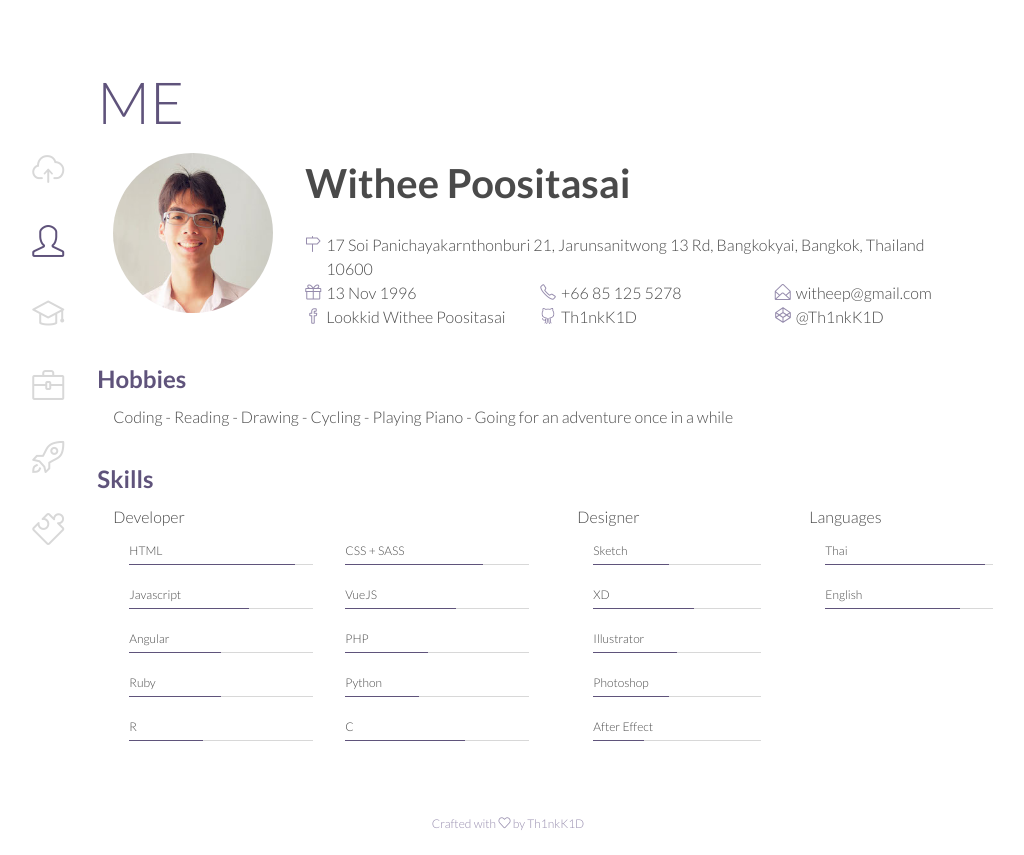
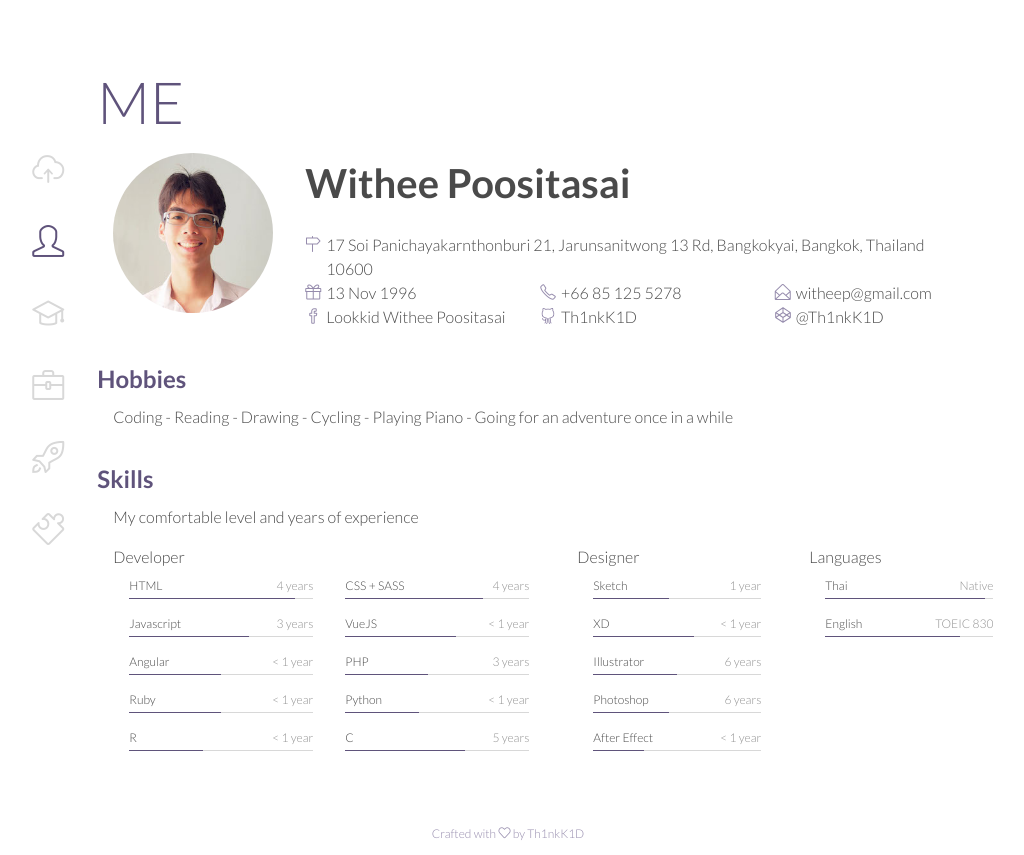
Before and after one commit to Th1nkK1D/me, a Vue app: page /profile in a window 1280 px wide. Shown: the whole page, without its empty margins (132-1156 px from the left). Built offline with nearby package versions, Linux system fonts and the light colour scheme.

Commit message:
Add skill desc, me minor ui tweak

```diff
--- a/src/components/Me.vue
+++ b/src/components/Me.vue
@@ -12,8 +12,8 @@
         <div class="padder">
           <h3 class="name">Withee Poositasai</h3>
 
-          <div class="columns is-gapless is-multiline">
-            <div v-for="field in bio" :key="field.icon" :class="'column is-'+field.size">
+          <div class="columns is-gapless is-multiline is-desktop">
+            <div v-for="field in bio" :key="field.icon" :class="'column is-'+field.size+'-desktop'">
               <div class="columns is-gapless is-mobile padder">
                 <div class="column is-narrow">
                   <i v-if="field.icon" :class="'icon-'+field.icon"></i>
@@ -38,14 +38,17 @@
     <br>
 
     <h2 class="layer title">Skills</h2>
+    <div class="padder layer">
+      My comfortable level and years of experience
+    </div>
     <!-- skills -->
-    <div class="columns is-gapless layer">
-      <div v-for="cat in skills" :key="cat.name" :class="'column is-' + cat.size">
+    <div class="columns is-gapless is-desktop layer">
+      <div v-for="cat in skills" :key="cat.name" :class="'column is-' + cat.size + '-desktop'">
         <div class="padder">
           <h3>{{cat.name}}</h3>
-          <div class="columns is-gapless is-multiline">
-            <div v-for="skill in cat.skill" :key="skill.label" :class="'column is-' + 12/cat.column">
-              <div class="padder"><skillbar :label="skill.label" :value="skill.value"></skillbar></div>
+          <div class="columns is-gapless is-multiline is-desktop">
+            <div v-for="skill in cat.skill" :key="skill.label" :class="'column is-' + 12/cat.column + '-desktop'">
+              <div class="padder"><skillbar :label="skill.label" :value="skill.value" :desc="skill.desc"></skillbar></div>
             </div>
           </div>
         </div>
@@ -93,16 +96,16 @@ export default {
           size: 6,
           column: 2,
           skill: [
-            {label: 'HTML', value: '90'},
-            {label: 'CSS + SASS', value: '75'},
-            {label: 'Javascript', value: '65'},
-            {label: 'VueJS', value: '60'},
-            {label: 'Angular', value: '50'},
-            {label: 'PHP', value: '45'},
-            {label: 'Ruby', value: '50'},
-            {label: 'Python', value: '40'},
-            {label: 'R', value: '40'},
-            {label: 'C', value: '65'},
+            {label: 'HTML', value: '90', desc: '4 years'},
+            {label: 'CSS + SASS', value: '75', desc: '4 years'},
+            {label: 'Javascript', value: '65', desc: '3 years'},
+            {label: 'VueJS', value: '60', desc: '< 1 year'},
+            {label: 'Angular', value: '50', desc: '< 1 year'},
+            {label: 'PHP', value: '45', desc: '3 years'},
+            {label: 'Ruby', value: '50', desc: '< 1 year'},
+            {label: 'Python', value: '40', desc: '< 1 year'},
+            {label: 'R', value: '40', desc: '< 1 year'},
+            {label: 'C', value: '65', desc: '5 years'},
           ]
         },
         {
@@ -110,11 +113,11 @@ export default {
           size: null,
           column: 1,
           skill: [
-            {label: 'Sketch', value: '45'},
-            {label: 'XD', value: '60'},
-            {label: 'Illustrator', value: '50'},
-            {label: 'Photoshop', value: '45'},
-            {label: 'After Effect', value: '30'},
+            {label: 'Sketch', value: '45', desc: '1 year'},
+            {label: 'XD', value: '60', desc: '< 1 year'},
+            {label: 'Illustrator', value: '50', desc: '6 years'},
+            {label: 'Photoshop', value: '45', desc: '6 years'},
+            {label: 'After Effect', value: '30', desc: '< 1 year'},
           ]
         },
         {
@@ -122,8 +125,8 @@ export default {
           size: null,
           column: 1,
           skill: [
-            {label: 'Thai', value: '95'},
-            {label: 'English', value: '80'},
+            {label: 'Thai', value: '95', desc: 'Native'},
+            {label: 'English', value: '80', desc: 'TOEIC 830'},
           ]
         }
       ]
--- a/src/components/Skillbar.vue
+++ b/src/components/Skillbar.vue
@@ -1,6 +1,9 @@
 <template>
   <div>
-    <span>{{label}}</span>
+    <div class="columns is-gapless is-mobile text">
+      <div class="column">{{label}}</div>
+      <div class="column is-narrow desc">{{desc}}</div>
+    </div>
     <div class="bar">
       <div class="scale" :id="label.slice(0,3)"></div>
     </div>
@@ -12,7 +15,7 @@ import anime from 'animejs'
 
 export default {
   name: 'Skillbar',
-  props: ['label','value'],
+  props: ['label','value','desc'],
   data() {
     return {
       animValue: 0
@@ -27,6 +30,7 @@ export default {
       duration: 2000,
       loop: false,
       autoplay: true,
+      delay: 500,
       easing: 'easeInOutQuad',
     });
   }
@@ -34,8 +38,16 @@ export default {
 </script>
 
 <style lang="scss" scoped>
-  span {
+  .columns {
+    margin: 0 0 3px 0 !important;
+  }
+
+  .text {
     font-size: 12px;
+
+    .desc {
+      color: #919191;
+    }
   }
 
   .bar {
```
